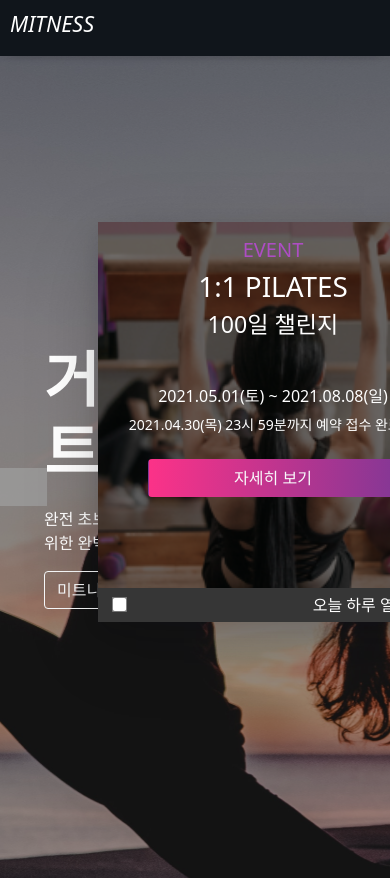
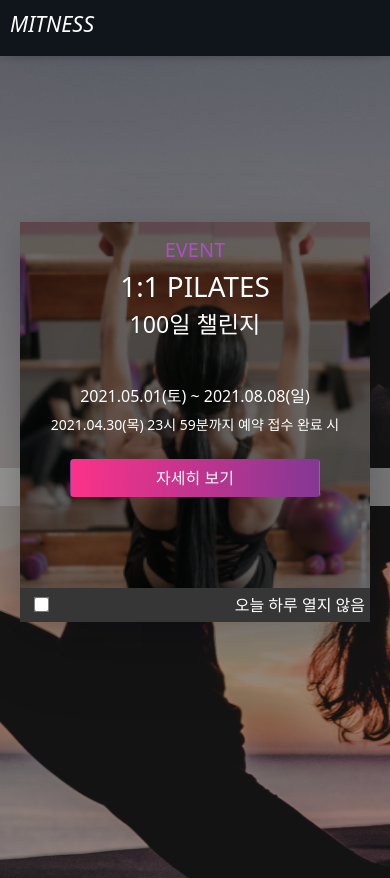
Before and after one commit to HNazmul-X/freelancer.onkarkulkarni05.2000inr, a React (Create React App) app: page /#header in a window 390 px wide. Shown: the top 878 px of the page. Built offline with nearby package versions, Linux system fonts and the light colour scheme; grey boxes are pictures that could not be loaded; some icons are missing; a web font is replaced by a local one.

Commit message:
popup resolved

```diff
--- a/src/Styles/include/_util.scss
+++ b/src/Styles/include/_util.scss
@@ -94,6 +94,9 @@ body {
     transform: translate(-50%, -50%);
     box-shadow: 0px 8px 24px rgba(17, 17, 26, 0.1), 0px 16px 56px rgba(17, 17, 26, 0.1), 0px 24px 80px rgba(17, 17, 26, 0.1);
 
+    @media screen and (max-width:992px) {
+        left:50%;
+    }
     .card-wrapper {
         height: 100%;
         width: 100%;
--- a/src/Styles/style.css
+++ b/src/Styles/style.css
@@ -93,6 +93,12 @@ body {
           transform: translate(-50%, -50%);
   -webkit-box-shadow: 0px 8px 24px rgba(17, 17, 26, 0.1), 0px 16px 56px rgba(17, 17, 26, 0.1), 0px 24px 80px rgba(17, 17, 26, 0.1);
           box-shadow: 0px 8px 24px rgba(17, 17, 26, 0.1), 0px 16px 56px rgba(17, 17, 26, 0.1), 0px 24px 80px rgba(17, 17, 26, 0.1);
+}
+
+@media screen and (max-width: 992px) {
+  .pilates-card {
+    left: 50%;
+  }
 }
 
 .pilates-card .card-wrapper {
@@ -225,6 +231,12 @@ body {
           transform: translate(-50%, -50%);
   -webkit-box-shadow: 0px 8px 24px rgba(17, 17, 26, 0.1), 0px 16px 56px rgba(17, 17, 26, 0.1), 0px 24px 80px rgba(17, 17, 26, 0.1);
           box-shadow: 0px 8px 24px rgba(17, 17, 26, 0.1), 0px 16px 56px rgba(17, 17, 26, 0.1), 0px 24px 80px rgba(17, 17, 26, 0.1);
+}
+
+@media screen and (max-width: 992px) {
+  .pilates-card {
+    left: 50%;
+  }
 }
 
 .pilates-card .card-wrapper {
```
Also changed, not shown: 1 other file (tests, documents, lock files or other folders).
